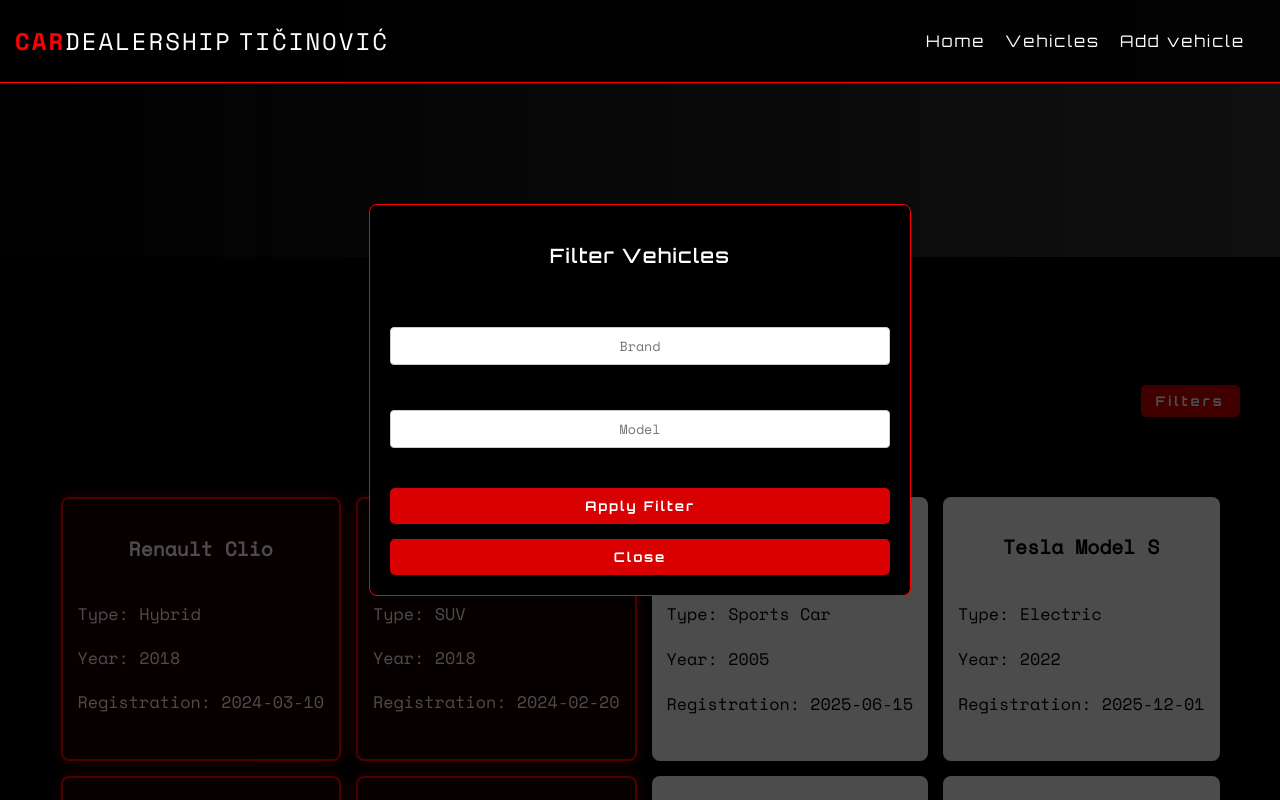
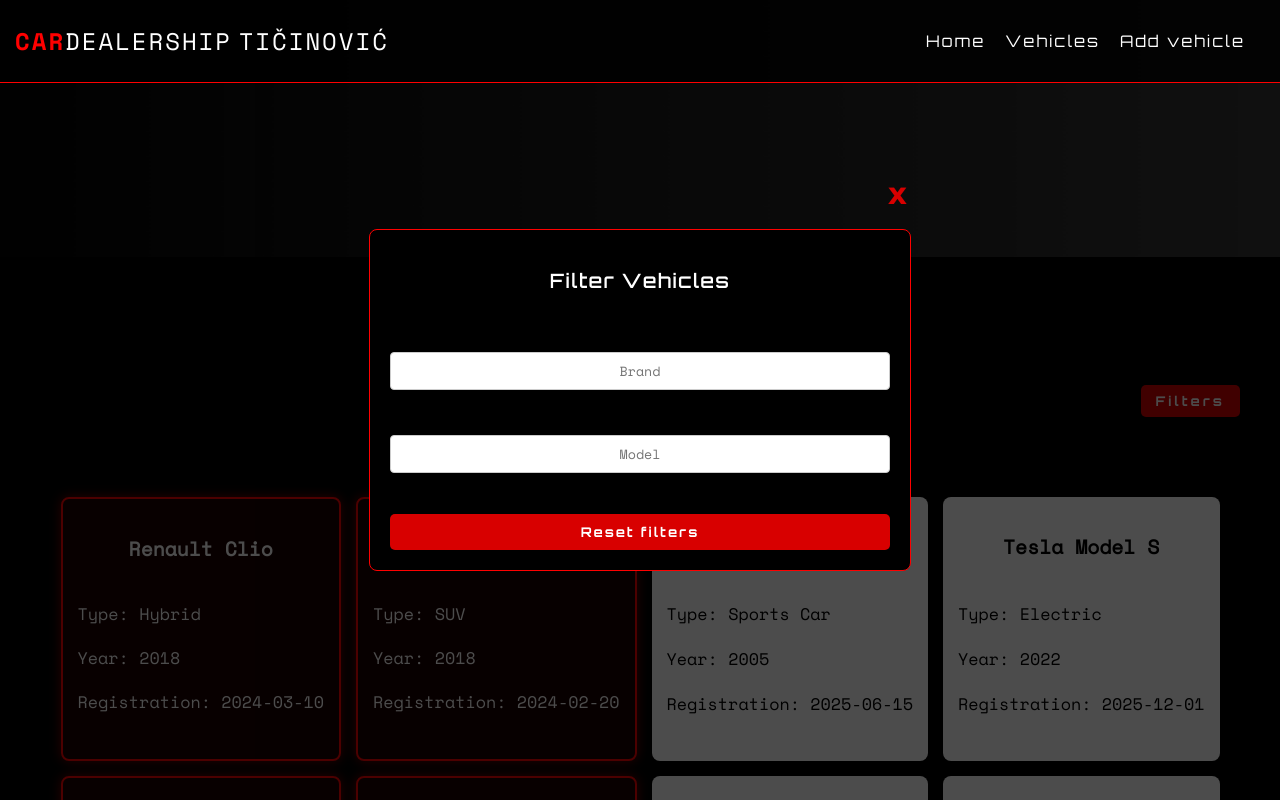
Before and after one commit to ticinovicsara/Internship-14-CarDealership, a React (Vite) app in the folder CarDealership/: page / in a window 1280 px wide. Both pictures are taken after a click on the button "Filters". Shown: the part 543-1343 px from the top of the page. Built offline with nearby package versions, Linux system fonts and the light colour scheme.

Commit message:
reset filters

```diff
--- a/CarDealership/src/components/carList.jsx
+++ b/CarDealership/src/components/carList.jsx
@@ -1,6 +1,7 @@
 import React, { useState, useEffect, useRef } from "react";
 import { motion } from "framer-motion";
 import "../styles/car-list.css";
+import "../styles/car-list-filter.css";
 
 const CarList = ({ cars, removeCar }) => {
   const containerRef = useRef(null);
@@ -38,17 +39,20 @@ const CarList = ({ cars, removeCar }) => {
     return a.model.localeCompare(b.model);
   });
 
-  const applyFilter = () => {
-    let newFilteredCars = sortedCars.filter(
+  useEffect(() => {
+    const newFilteredCars = cars.filter(
       (car) =>
         (filterBrand === "" ||
           car.brand.toLowerCase().includes(filterBrand.toLowerCase())) &&
         (filterModel === "" ||
           car.model.toLowerCase().includes(filterModel.toLowerCase()))
     );
+    setFilteredCars(newFilteredCars);
+  }, [filterBrand, filterModel, cars]);
 
-    setFilteredCars(newFilteredCars);
-    setShowFilters(false);
+  const resetFilters = () => {
+    setFilterBrand("");
+    setFilterModel("");
   };
 
   const isRegistrationExpired = (dateString) => {
@@ -69,6 +73,12 @@ const CarList = ({ cars, removeCar }) => {
       {showFilters && (
         <div className="filter-popup">
           <div className="filter-popup-content">
+            <button
+              className="close-filter-btn"
+              onClick={() => setShowFilters(false)}
+            >
+              𝘅
+            </button>
             <h3>Filter Vehicles</h3>
             <input
               type="text"
@@ -82,19 +92,20 @@ const CarList = ({ cars, removeCar }) => {
               value={filterModel}
               onChange={(e) => setFilterModel(e.target.value)}
             />
-            <button className="apply-filter-btn" onClick={applyFilter}>
+            {/* <button className="apply-filter-btn" onClick={applyFilter}>
               Apply Filter
-            </button>
-            <button
-              className="close-filter-btn"
-              onClick={() => setShowFilters(false)}
-            >
-              Close
+            </button> */}
+            <button className="reset-filter-btn" onClick={resetFilters}>
+              {" "}
+              Reset filters
             </button>
           </div>
         </div>
       )}
 
+      {filteredCars.length === 0 ? (
+        <div className="no-cars">No vehicles match the selected filters.</div>
+      ) : (
         <motion.div
           className="car-list"
           initial={{ opacity: 0 }}
@@ -123,8 +134,8 @@ const CarList = ({ cars, removeCar }) => {
             </motion.div>
           ))}
         </motion.div>
+      )}
     </div>
   );
 };
-
 export default CarList;
--- a/CarDealership/src/index.css
+++ b/CarDealership/src/index.css
@@ -20,6 +20,7 @@
 
 body {
   margin: 0;
+  padding: 0;
   display: flex;
   place-items: center;
   min-width: 320px;
--- /dev/null
+++ b/CarDealership/src/styles/car-list-filter.css
@@ -0,0 +1,88 @@
+.filter-btn {
+  padding: 8px 15px;
+  position: absolute;
+  right: 40px;
+  background-color: #d80000;
+  color: white;
+  border: none;
+  border-radius: 5px;
+  font-family: Orbitron-Bold;
+  letter-spacing: 3px;
+  cursor: pointer;
+  transition: background-color 0.3s;
+}
+
+.filter-btn:hover {
+  background-color: #a00000;
+}
+
+.filter-popup {
+  position: fixed;
+  top: 0;
+  left: 0;
+  width: 100%;
+  height: 100%;
+  background: rgba(0, 0, 0, 0.7);
+  display: flex;
+  justify-content: center;
+  align-items: center;
+  z-index: 10;
+}
+
+.filter-popup-content {
+  background-color: black;
+  color: white;
+  padding: 20px;
+  border-radius: 8px;
+  border: 1px solid red;
+  width: 500px;
+  height: 300px;
+  display: flex;
+  flex-direction: column;
+  justify-content: space-between;
+  text-align: center;
+  font-family: Orbitron-Regular;
+  letter-spacing: 2px;
+}
+
+.filter-popup-content input {
+  padding: 8px;
+  margin: 5px 0;
+  border: 1px solid #ccc;
+  border-radius: 4px;
+  text-align: center;
+  font-family: SpaceMono-Regular;
+}
+
+.reset-filter-btn {
+  padding: 10px;
+  background-color: #d80000;
+  color: white;
+  border: none;
+  border-radius: 5px;
+  cursor: pointer;
+  transition: background-color 0.3s ease;
+  font-family: Orbitron-Bold;
+  letter-spacing: 2px;
+}
+
+.reset-filter-btn:hover {
+  background-color: #a00000;
+}
+
+.close-filter-btn {
+  position: absolute;
+  top: 180px;
+  right: 370px;
+  scale: 1.5;
+  background: transparent;
+  border: none;
+  font-size: 20px;
+  cursor: pointer;
+  color: #d80000;
+  z-index: 20;
+}
+
+.close-filter-btn:hover {
+  color: #a00000;
+}
--- a/CarDealership/src/styles/car-list.css
+++ b/CarDealership/src/styles/car-list.css
@@ -1,5 +1,6 @@
 .car-container {
-  width: 100%;
+  width: 100vw;
+  min-width: 100%;
   min-height: 100vh;
   padding-top: 50px;
   display: flex;
@@ -18,24 +19,6 @@
   width: 100%;
   margin-bottom: 30px;
   text-align: center;
-}
-
-.filter-btn {
-  padding: 8px 15px;
-  position: absolute;
-  right: 40px;
-  background-color: #d80000;
-  color: white;
-  border: none;
-  border-radius: 5px;
-  font-family: Orbitron-Bold;
-  letter-spacing: 3px;
-  cursor: pointer;
-  transition: background-color 0.3s;
-}
-
-.filter-btn:hover {
-  background-color: #a00000;
 }
 
 .no-cars {
@@ -57,7 +40,8 @@
   gap: 15px;
   padding: 20px;
   justify-content: center;
-  max-width: 100%;
+  width: 100%;
+  min-width: 100%;
   font-family: monospace;
   font-size: 1.5em;
   will-change: transform;
@@ -137,62 +121,7 @@
   background: darkred;
 }
 
-.filter-popup {
-  position: fixed;
-  top: 0;
-  left: 0;
-  width: 100%;
-  height: 100%;
-  background: rgba(0, 0, 0, 0.7);
-  display: flex;
-  justify-content: center;
-  align-items: center;
-  z-index: 10;
-}
-
-.filter-popup-content {
-  background-color: black;
-  color: white;
-  padding: 20px;
-  border-radius: 8px;
-  border: 1px solid red;
-  width: 500px;
-  height: 350px;
-  display: flex;
-  flex-direction: column;
-  justify-content: space-between;
-  text-align: center;
+.no-cars {
   font-family: Orbitron-Regular;
   letter-spacing: 2px;
 }
-
-.filter-popup-content input {
-  padding: 8px;
-  margin: 5px 0;
-  border: 1px solid #ccc;
-  border-radius: 4px;
-  text-align: center;
-  font-family: SpaceMono-Regular;
-}
-
-.apply-filter-btn,
-.close-filter-btn {
-  padding: 10px;
-  background-color: #d80000;
-  color: white;
-  border: none;
-  border-radius: 5px;
-  cursor: pointer;
-  transition: background-color 0.3s ease;
-  font-family: Orbitron-Bold;
-  letter-spacing: 2px;
-}
-
-.close-filter-btn {
-  margin-top: -20px;
-}
-
-.apply-filter-btn:hover,
-.close-filter-btn:hover {
-  background-color: #a00000;
-}
--- a/CarDealership/src/styles/hero.css
+++ b/CarDealership/src/styles/hero.css
@@ -8,6 +8,7 @@
   display: flex;
   align-items: center;
   justify-content: center;
+  text-align: center;
   font-family: Orbitron-Regular;
   letter-spacing: 10px;
   opacity: 0;
```
Lines whose indentation alone changed are shown as unchanged.
